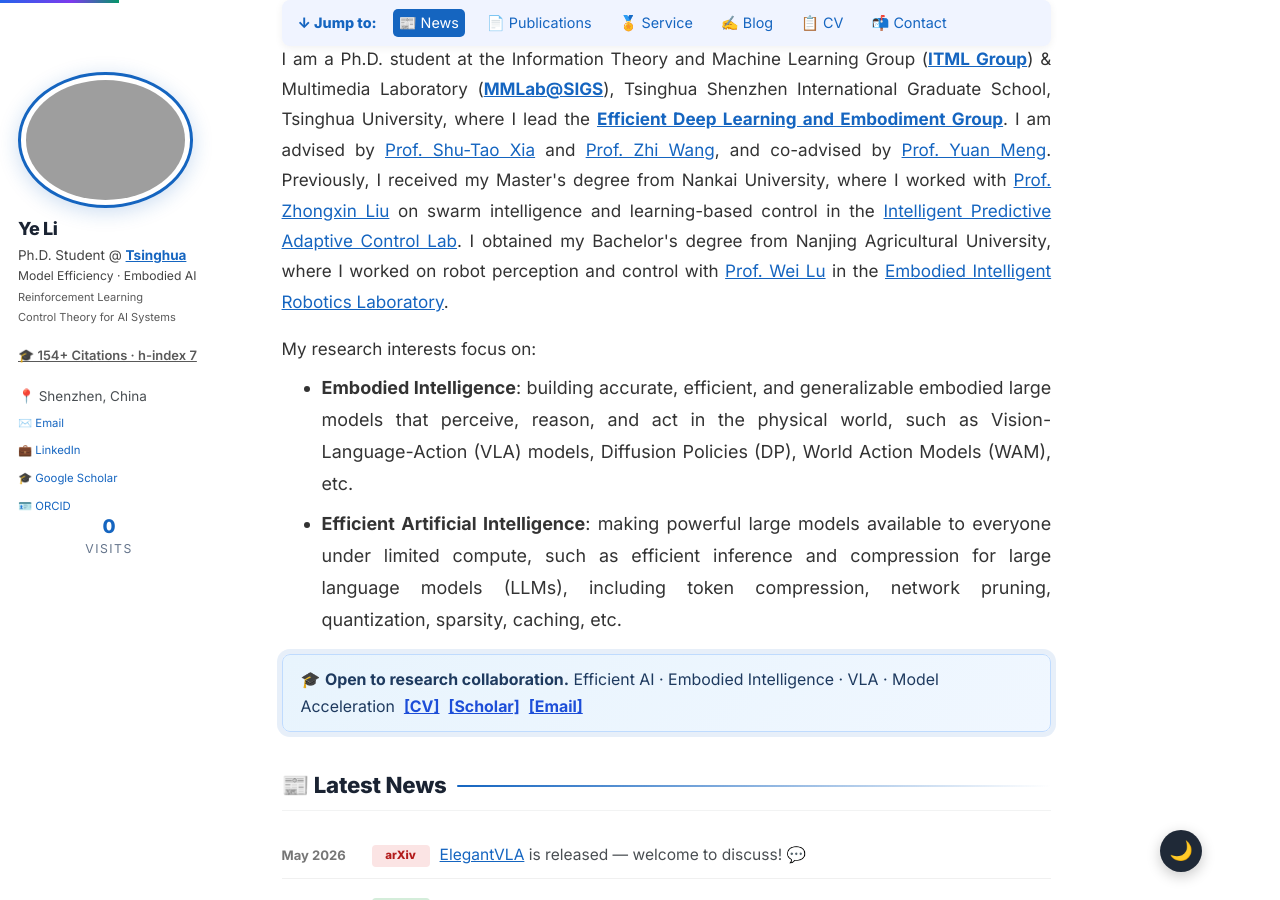
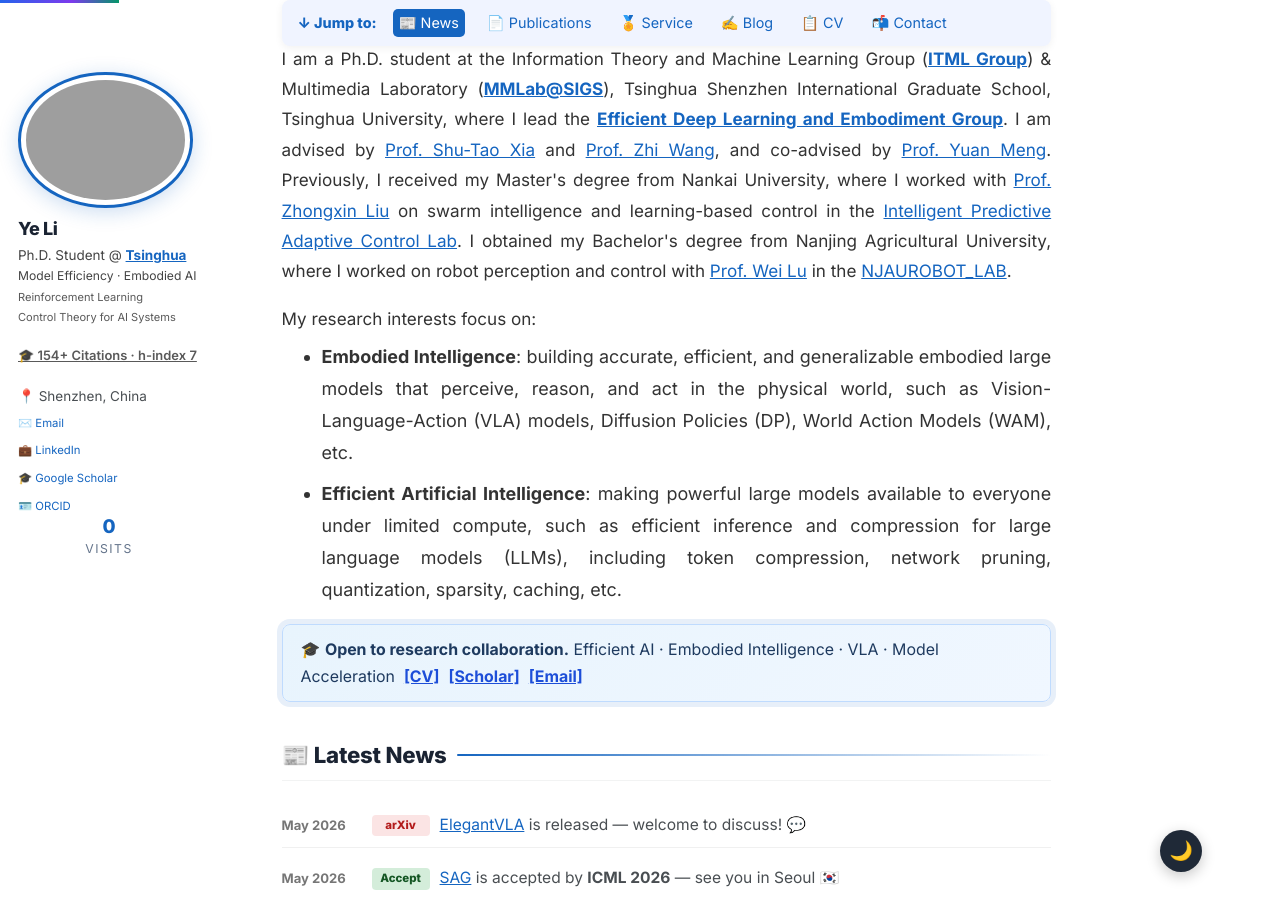
Before and after one commit to ChildTang/childtang.github.io, a Jekyll site: the page built from _pages/about.md, in a window 1280 px wide and 900 px high, scrolled down 494 px. Built offline with Jekyll 4.4.1, drawn with Linux system fonts in a browser that asks for light colours; a script that is not in the unit is left out.

Commit message:
Use official NJAUROBOT_LAB name for Nanjing Agricultural lab
Co-authored-by: Cursor <cursoragent@cursor.com>

```diff
--- a/_pages/about.md
+++ b/_pages/about.md
@@ -46,7 +46,7 @@ redirect_from:
 <!-- Intro -->
 <p class="tagline">
 I am a Ph.D. student at the Information Theory and Machine Learning Group (<a href="https://www.sigs.tsinghua.edu.cn/xst/main.psp" target="_blank" rel="noopener noreferrer"><strong>ITML Group</strong></a>) &amp; Multimedia Laboratory (<a href="https://mmlab-sigs.github.io/groups/zwang/" target="_blank" rel="noopener noreferrer"><strong>MMLab@SIGS</strong></a>), Tsinghua Shenzhen International Graduate School, Tsinghua University, where I lead the <a href="https://mmlab-sigs.github.io/groups/efficient-deep-learning-and-embodiment-group/" target="_blank" rel="noopener noreferrer"><strong>Efficient Deep Learning and Embodiment Group</strong></a>. I am advised by <a href="https://www.sigs.tsinghua.edu.cn/xst/main.psp" target="_blank" rel="noopener noreferrer">Prof. Shu-Tao Xia</a> and <a href="https://mmlab-sigs.github.io/groups/zwang/" target="_blank" rel="noopener noreferrer">Prof. Zhi Wang</a>, and co-advised by <a href="https://mengyuan404.github.io/" target="_blank" rel="noopener noreferrer">Prof. Yuan Meng</a>.
-Previously, I received my Master's degree from Nankai University, where I worked with <a href="https://ai.nankai.edu.cn/info/1033/4287.htm" target="_blank" rel="noopener noreferrer">Prof. Zhongxin Liu</a> on swarm intelligence and learning-based control in the <a href="https://ai.nankai.edu.cn/info/1033/4287.htm" target="_blank" rel="noopener noreferrer">Intelligent Predictive Adaptive Control Lab</a>. I obtained my Bachelor's degree from Nanjing Agricultural University, where I worked on robot perception and control with <a href="https://faculty.njau.edu.cn/luwei1/zh_CN/more/124889/tdgd/index.htm" target="_blank" rel="noopener noreferrer">Prof. Wei Lu</a> in the <a href="https://www.njaurobot.cn/" target="_blank" rel="noopener noreferrer">Embodied Intelligent Robotics Laboratory</a>.
+Previously, I received my Master's degree from Nankai University, where I worked with <a href="https://ai.nankai.edu.cn/info/1033/4287.htm" target="_blank" rel="noopener noreferrer">Prof. Zhongxin Liu</a> on swarm intelligence and learning-based control in the <a href="https://ai.nankai.edu.cn/info/1033/4287.htm" target="_blank" rel="noopener noreferrer">Intelligent Predictive Adaptive Control Lab</a>. I obtained my Bachelor's degree from Nanjing Agricultural University, where I worked on robot perception and control with <a href="https://faculty.njau.edu.cn/luwei1/zh_CN/more/124889/tdgd/index.htm" target="_blank" rel="noopener noreferrer">Prof. Wei Lu</a> in the <a href="https://www.njaurobot.cn/" target="_blank" rel="noopener noreferrer">NJAUROBOT_LAB</a>.
 </p>
 
 <p class="tagline" style="margin-bottom:0.4em;">
--- a/cv.html
+++ b/cv.html
@@ -303,7 +303,7 @@ body.dark-mode .sec-title span[style*="color:#6b7280"]{color:#8b949e !important}
       <div class="edu-meta"><span>📍 Nanjing, China</span><span>Sept 2016 – Jun 2020</span></div>
       <ul class="edu-notes">
         <li><strong>Major:</strong> Automation</li>
-        <li><strong>Lab:</strong> <a href="https://www.njaurobot.cn/" target="_blank" rel="noopener noreferrer">Embodied Intelligent Robotics Laboratory</a></li>
+        <li><strong>Lab:</strong> <a href="https://www.njaurobot.cn/" target="_blank" rel="noopener noreferrer">NJAUROBOT_LAB</a></li>
         <li><strong>Advisor:</strong> <a href="https://faculty.njau.edu.cn/luwei1/zh_CN/more/124889/tdgd/index.htm" target="_blank" rel="noopener noreferrer">Prof. Wei Lu</a></li>
         <li><strong>Research:</strong> Robot vision · robot structural design · teleoperation</li>
       </ul>
```
